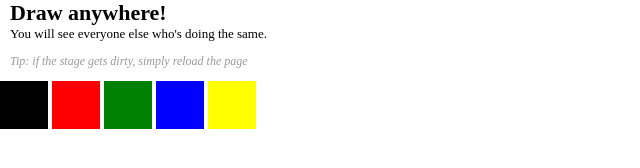
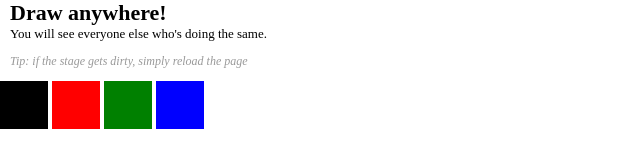
Before and after one commit to tan-dovan/nodejs-draw-game, a website: page public/index.html in a window 1280 px wide. Shown: the whole page, without its empty margins (0-640 px from the left). Drawn offline with nearby package versions, Linux system fonts and the light colour scheme; no server answers.

Commit message:
Update index.html

```diff
--- a/public/index.html
+++ b/public/index.html
@@ -15,7 +15,6 @@
     <div class="color red"></div>
     <div class="color green"></div>
     <div class="color blue"></div>
-    <div class="color yellow"></div>
   </div>
 
   <script src="/socket.io/socket.io.js"></script>
```
